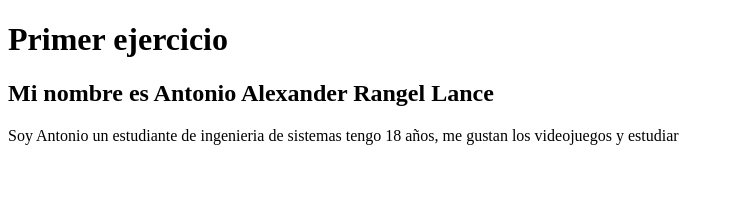
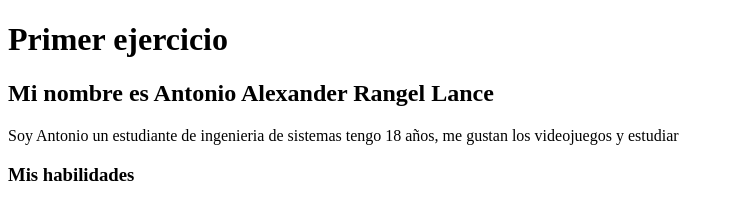
Before and after one commit to Alexrl16/Primer-ejercicio, a plain HTML site: page index.html in a window 1280 px wide. Shown: the whole page, without its empty margins (0-731 px from the left). Drawn offline with Linux system fonts and the light colour scheme.

Commit message:
Cuarto commit

```diff
--- a/index.html
+++ b/index.html
@@ -13,5 +13,8 @@
         <h2>Mi nombre es Antonio Alexander Rangel Lance</h2>
         <p>Soy Antonio un estudiante de ingenieria de sistemas tengo 18 años, me gustan los videojuegos y estudiar</p>
     </section>
+    <section>
+        <h3>Mis habilidades</h3>
+    </section>
 </body>
 </html>
```
